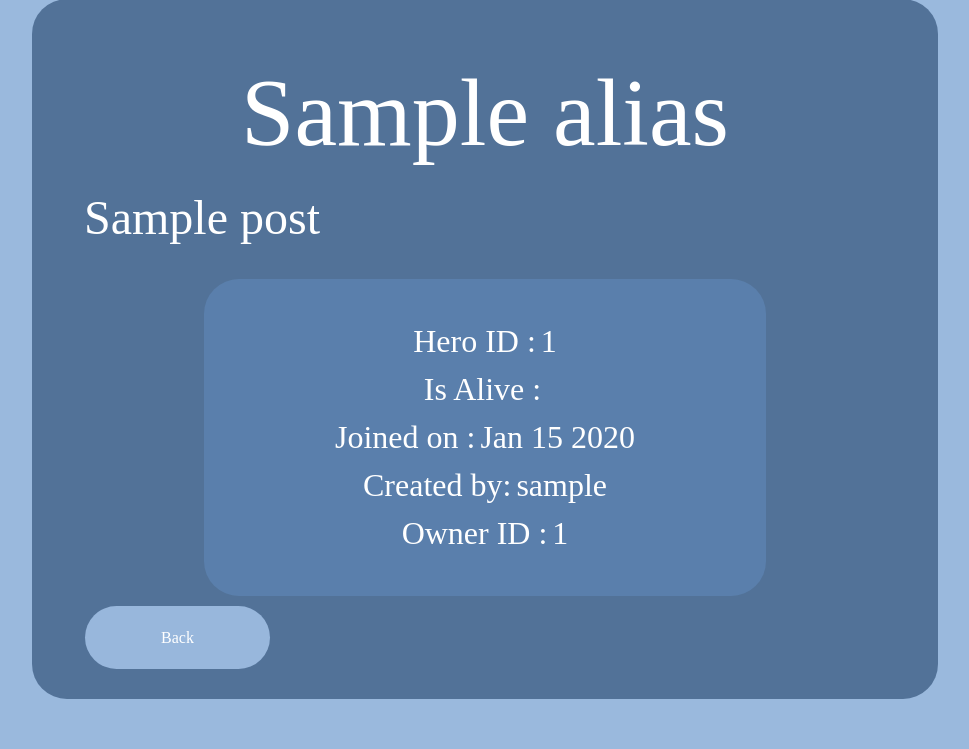
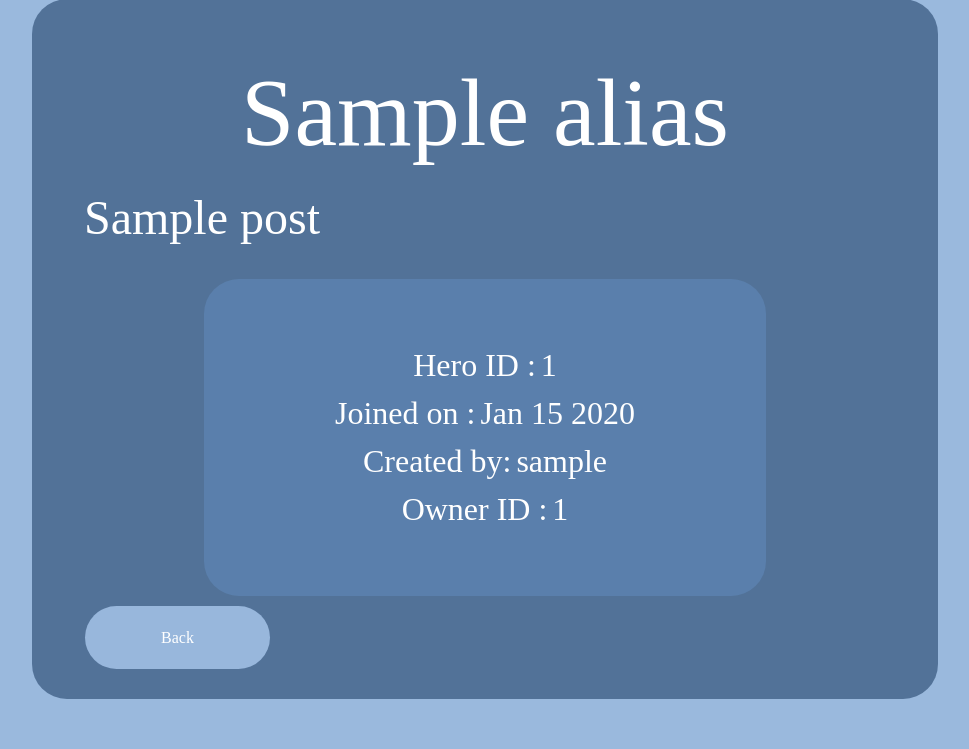
Before and after one commit to Rai-shwith/FastAPI-SuperHero, a FastAPI app: template app/templates/moreinfo/index.html in a window 1280 px wide. Shown: the part 51-800 px from the top of the page, without its empty margins (155-1124 px from the left). Run offline with FastAPI, Linux system fonts and the light colour scheme; the template is opened without the code that fills it: most values are stand-ins (such as "Sample title", 1, 10 or a date in 2020); parts of the project's set-up code (start-up, migrations or seed data) failed here and were passed over.

Commit message:
removed is_alive from Schemas.py and moreinfo/index.html

```diff
--- a/app/schemas.py
+++ b/app/schemas.py
@@ -6,7 +6,6 @@ from pydantic import BaseModel, EmailStr, conint
 class BasePost(BaseModel):
     name:str
     alias:str
-    is_alive:Optional[bool]=True
 
 class CreatePost(BasePost):
     pass
--- a/app/templates/moreinfo/index.html
+++ b/app/templates/moreinfo/index.html
@@ -12,7 +12,6 @@
         <div class="hero-name">{{hero_pack["Post"]["name"]}}</div>
         <div class="info-box">
            <div class="info-txt"> <div class="info-txt-key">Hero ID :</div><div class="info-txt-value">{{hero_pack["Post"]["id"]}}</div></div>
-           <div class="info-txt"> <div class="info-txt-key">Is Alive :</div><div class="info-txt-value">{{hero_pack["Post"]["is_alive"]}}</div></div>
            <div class="info-txt"> <div class="info-txt-key">Joined on :</div><div class="info-txt-value">{{hero_pack["Post"]["joined_on"].strftime("%b %d %Y")}}</div></div>
            <div class="info-txt"> <div class="info-txt-key">Created by: </div><div class="info-txt-value">{{hero_pack["Post"]["owner"]["user_name"]}}</div></div>
            <div class="info-txt"> <div class="info-txt-key">Owner ID :</div><div class="info-txt-value">{{hero_pack["Post"]["owner"]["id"]}}</div></div>
```
